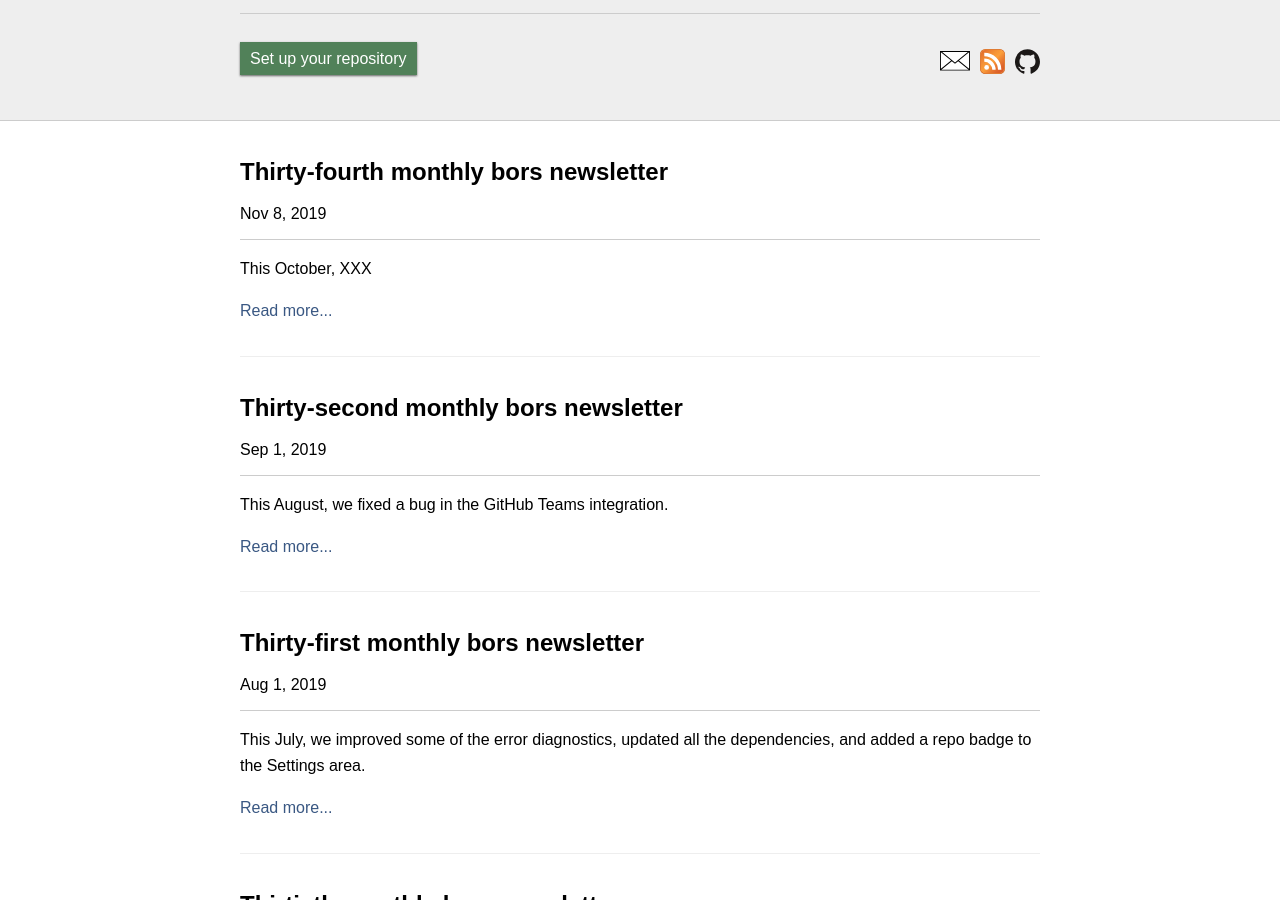
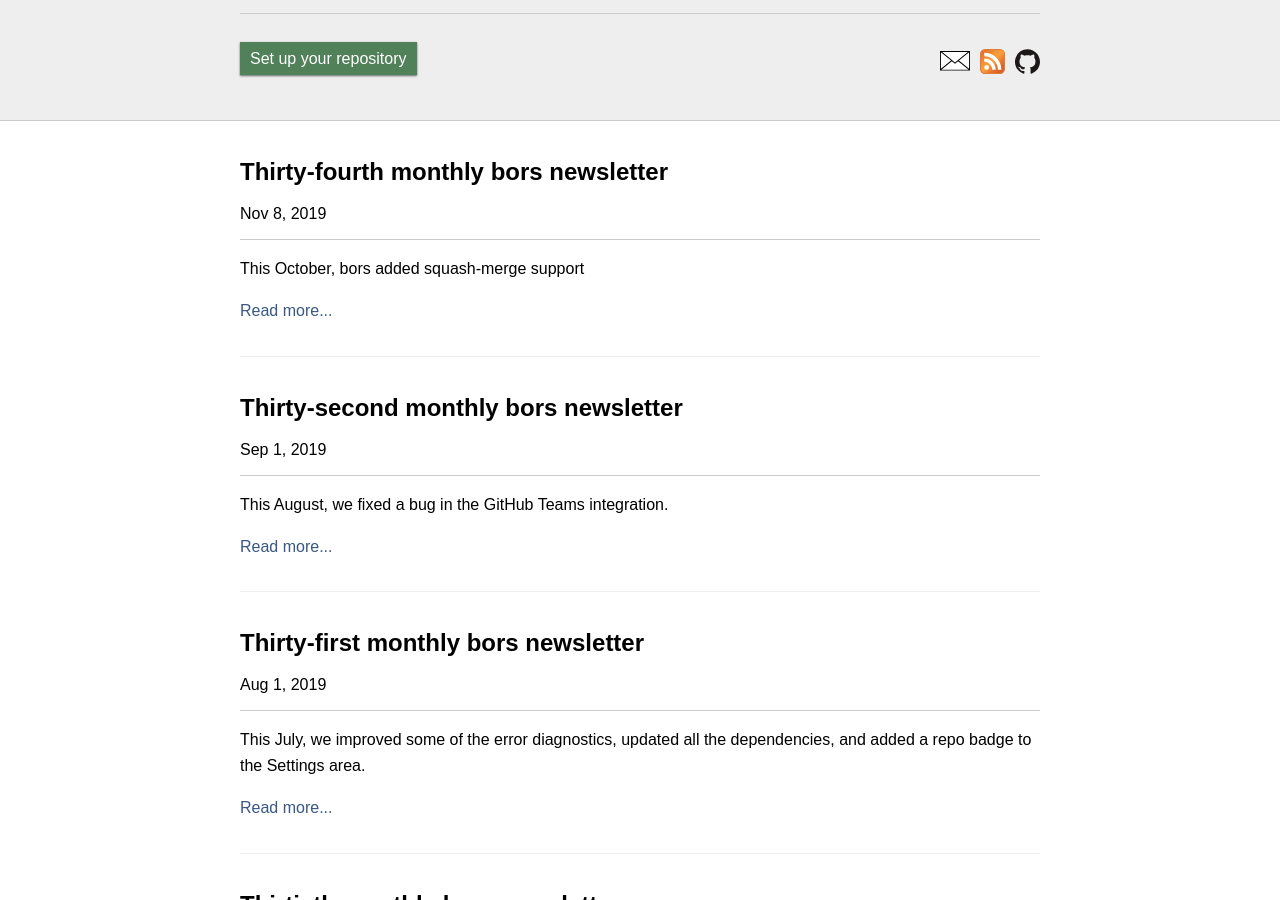
Before and after one commit to bors-ng/bors-ng.github.io, a Jekyll site: the page built from index.html, in a window 1280 px wide and 900 px high, scrolled down 1197 px. Built offline with Jekyll 4.4.1, drawn with Linux system fonts in a browser that asks for light colours; the list of posts is cut into pages by our own code.

Commit message:
Add summary

```diff
--- a/_posts/2019-11-01-tmib-34.md
+++ b/_posts/2019-11-01-tmib-34.md
@@ -2,7 +2,7 @@
 layout:     post
 title:      Thirty-fourth monthly bors newsletter
 date:       2019-11-08 00:00:00
-summary:    This October, XXX
+summary:    This October, bors added squash-merge support
 categories: newsletter
 ---
 
```
